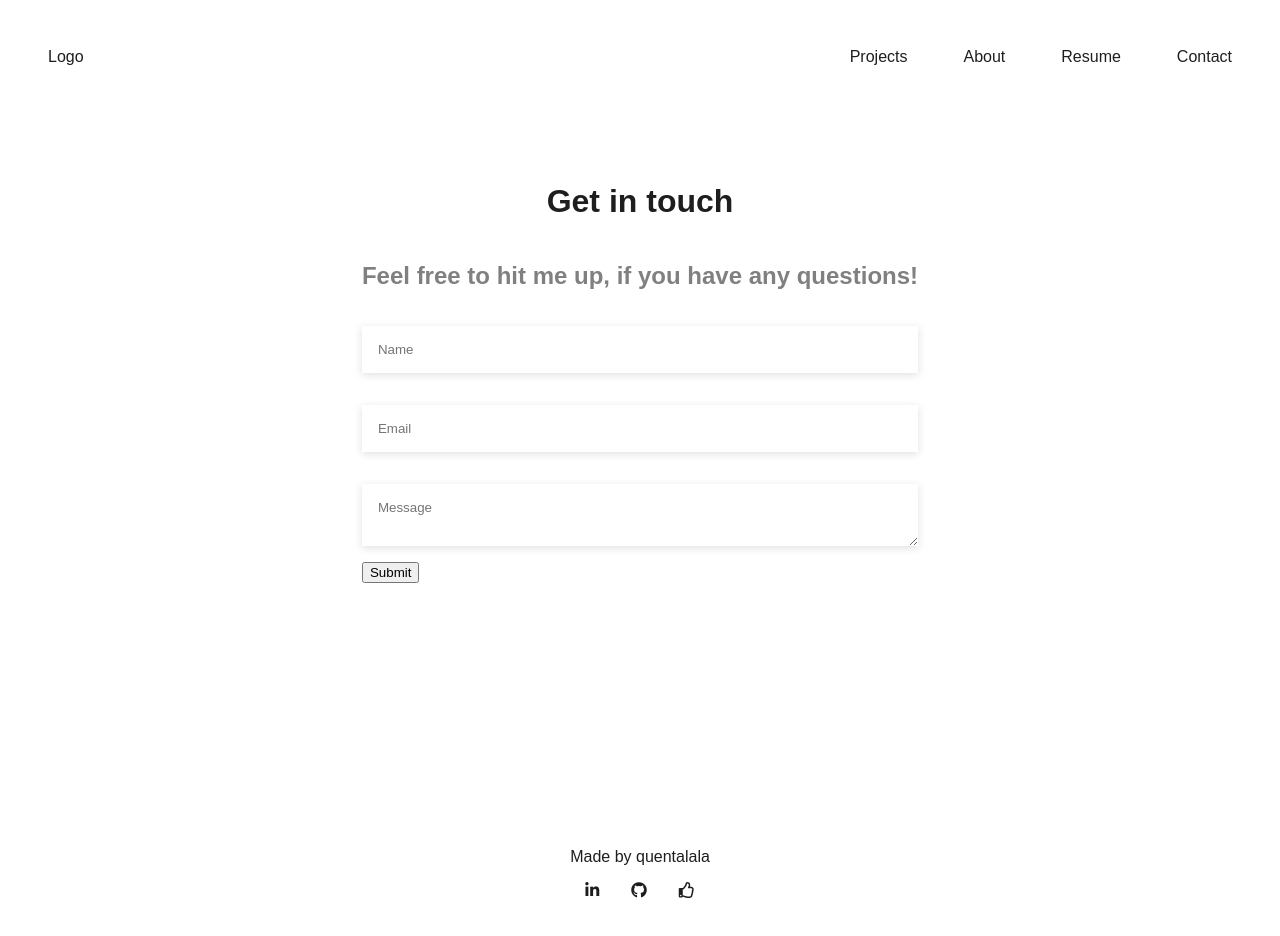
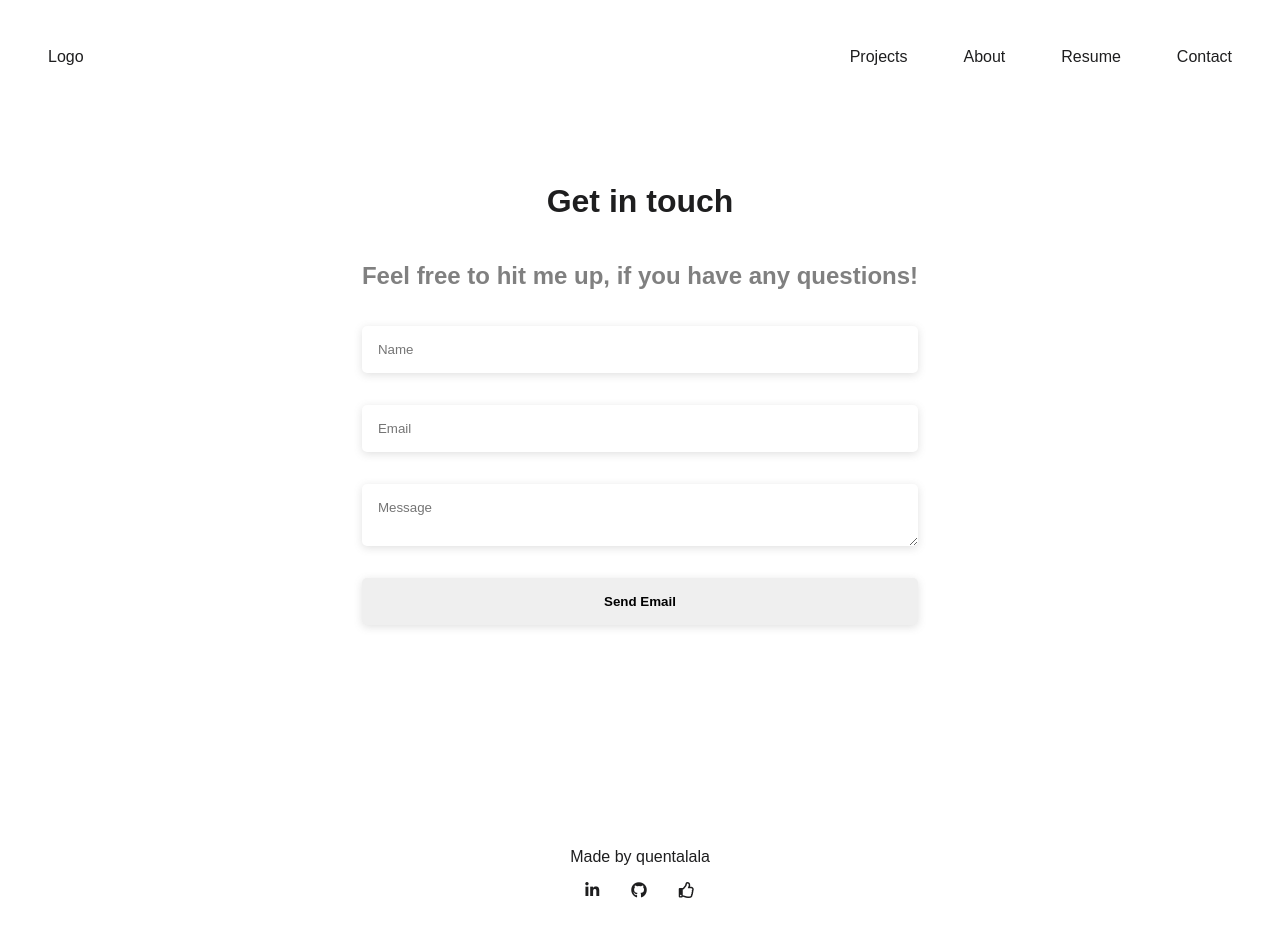
Before and after one commit to quentalala/portfolio, a React (Create React App) app: page /contact in a window 1280 px wide. Shown: the top 936 px of the page. Built offline with nearby package versions, Linux system fonts and the light colour scheme.

Commit message:
Add submit button styling

```diff
--- a/src/components/Header/Header.css
+++ b/src/components/Header/Header.css
@@ -1,13 +1,8 @@
-/* .header {
-  border-bottom: 1px solid lightgray;
-} */
-
 .nav-item {
   margin: 3rem 3rem 3rem 0.5rem;
   cursor: pointer;
 }
 
 .nav-item:hover {
-  /* border-bottom: 1px solid black; */
   text-decoration: underline;
 }
--- /dev/null
+++ b/src/pages/Contact.css
@@ -0,0 +1,3 @@
+.email-btn:hover {
+  background-color: #e4e4e4;
+}
--- a/src/pages/Contact.jsx
+++ b/src/pages/Contact.jsx
@@ -1,6 +1,7 @@
 import React, { useState, useRef } from "react";
 import { Grid } from "@mui/material";
 import emailjs from "@emailjs/browser";
+import "./Contact.css";
 
 const Result = () => {
   return (
@@ -94,6 +95,7 @@ const Contact = () => {
                     padding: "1rem",
                     boxShadow: "rgba(99, 99, 99, 0.2) 0px 2px 8px 0px",
                     border: "none",
+                    borderRadius: "5px",
                   }}
                 />
                 <input
@@ -107,6 +109,7 @@ const Contact = () => {
                     padding: "1rem",
                     boxShadow: "rgba(99, 99, 99, 0.2) 0px 2px 8px 0px",
                     border: "none",
+                    borderRadius: "5px",
                   }}
                 />
                 <textarea
@@ -119,10 +122,25 @@ const Contact = () => {
                     boxShadow: "rgba(99, 99, 99, 0.2) 0px 2px 8px 0px",
                     border: "none",
                     fontFamily: "Source Sans Pro, sans-serif",
+                    borderRadius: "5px",
                   }}
                 ></textarea>
+                <button
+                  className="email-btn"
+                  style={{
+                    width: "auto",
+                    margin: "1rem 0 1rem",
+                    padding: "1rem",
+                    boxShadow: "rgba(99, 99, 99, 0.2) 0px 2px 8px 0px",
+                    border: "none",
+                    borderRadius: "5px",
+                    cursor: "pointer",
+                    fontWeight: "bold",
+                  }}
+                >
+                  Send Email
+                </button>
               </div>
-              <button>Submit</button>
               <div>{result && <Result />}</div>
             </form>
           </div>
```
